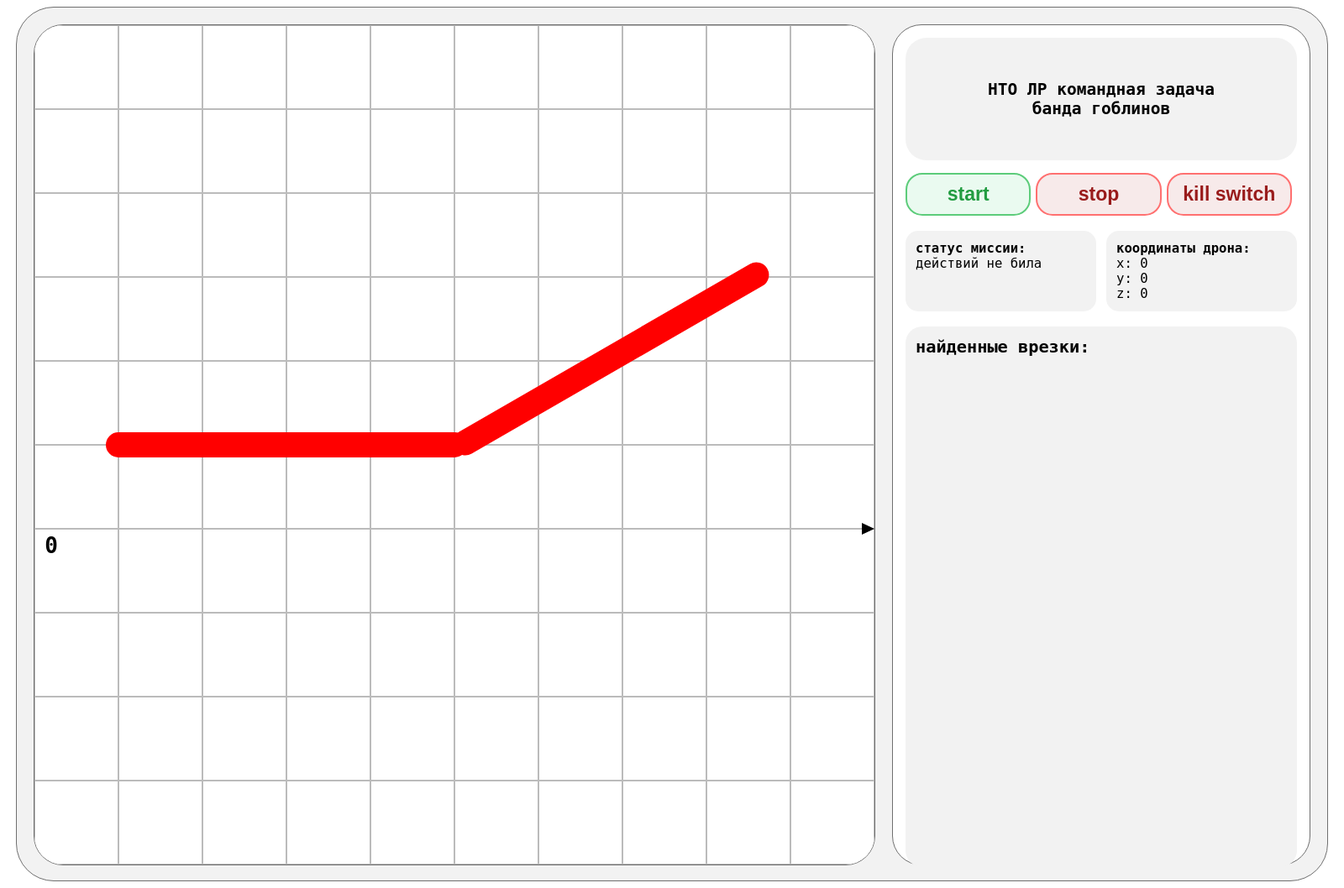
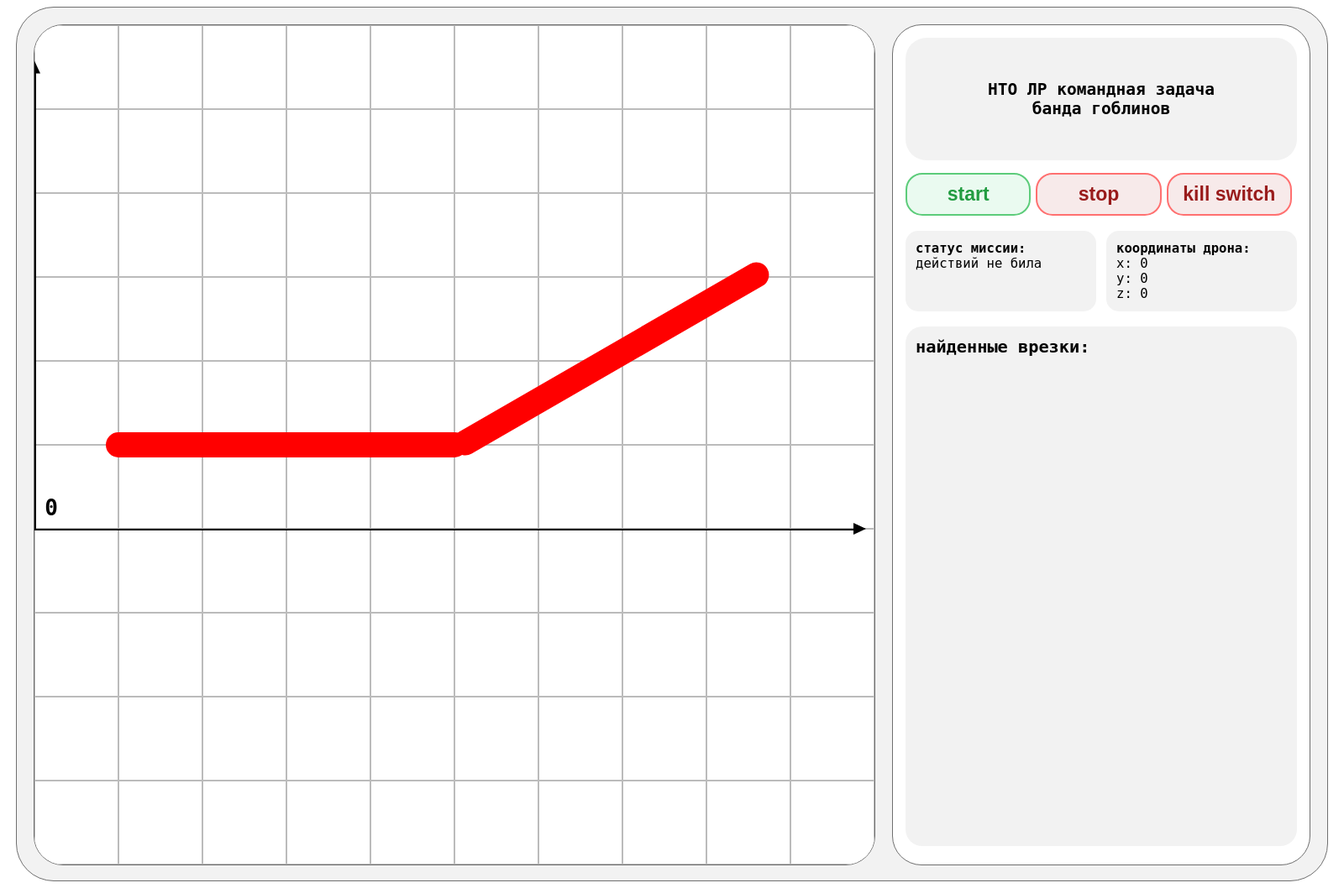
Before and after one commit to krisikas/NTO-Banda-Goblinov, a Flask app: page / in a window 1600 px wide. Shown: the whole page at 84% size. Run offline with Flask 3, Linux system fonts and the light colour scheme; some libraries are stand-ins or nearby versions.

Commit message:
mateooooo

```diff
--- a/front/static/css/index.css
+++ b/front/static/css/index.css
@@ -26,7 +26,7 @@
 .corner-marker {
     position: absolute;
     left: -30px;
-    bottom: 330px;
+    bottom: 375px;
     width: 100px;
     height: 100px;
     display: flex;
@@ -109,7 +109,7 @@
     background: #ff0000;
 }
 .found-vrez-block {
-    height: 620px;
+    height: 595px;
     background: #f2f2f2;
     border-radius: 20px;
     padding: 12px;
@@ -140,11 +140,38 @@
 .arrow-right {
     position:absolute;
     top:600px;
-    left: 985px;
+    left: 975px;
     width: 0px;
     height: 0px;
     transform: translateY(-50%);
     border-bottom: 7px solid transparent;
     border-top: 7px solid transparent;
     border-left: 15px solid black;
- }
+}
+.arrow-top {
+    position:absolute;
+    top:50px;
+    left: -7px;
+    width: 0px;
+    height: 0px;
+    transform: translateY(-50%);
+    border-right: 7px solid transparent;
+    border-left: 7px solid transparent;
+    border-bottom: 15px solid black;
+}
+.line-top {
+    position:absolute;
+    bottom:400px;
+    left: 0px;
+    width: 2px;
+    height: 547px;
+    background-color: black;
+}
+.line-right {
+    position:absolute;
+    top:600px;
+    left: 0px;
+    width: 980px;
+    height: 2px;
+    background-color: black;
+}
--- a/front/static/js/index.js
+++ b/front/static/js/index.js
@@ -150,7 +150,7 @@ function addVrez(tubes) {
       drawVrez(tube.x, tube.y, tube.angle)
 
       const item = document.createElement('li');
-      item.textContent = `${++cnt}. x: ${tube.x.toFixed(3)}, y: ${tube.y.toFixed(3)}, angle: ${tube.angle.toFixed(3)}`;
+      item.textContent = `${++cnt}. x: ${tube.x.toFixed(3)}, y: ${tube.y.toFixed(3)}, angle: ${-tube.angle.toFixed(3)}`;
       item.style.marginBottom = '8px';
       item.style.fontSize = '0.95em';
       list.appendChild(item);
--- a/front/templates/index.html
+++ b/front/templates/index.html
@@ -13,6 +13,9 @@
     <div class="map-block" id="map">
       <span class="corner-marker">0</span>
       <div class="arrow-right"></div>
+      <div class="arrow-top"></div>
+      <div class="line-top"></div>
+      <div class="line-right"></div>
       <div class="tube vertical"></div>
       <div class="tube diagonal"></div>
     </div>
```
